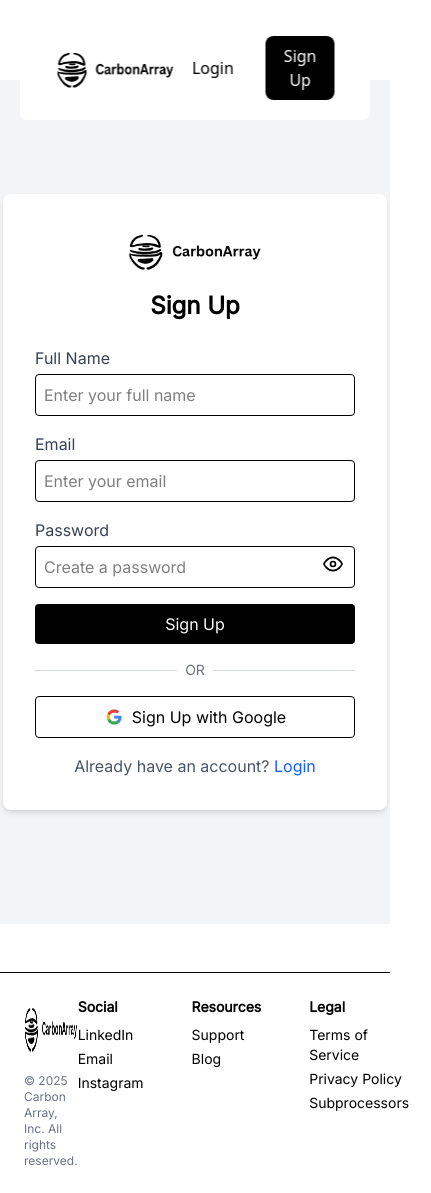
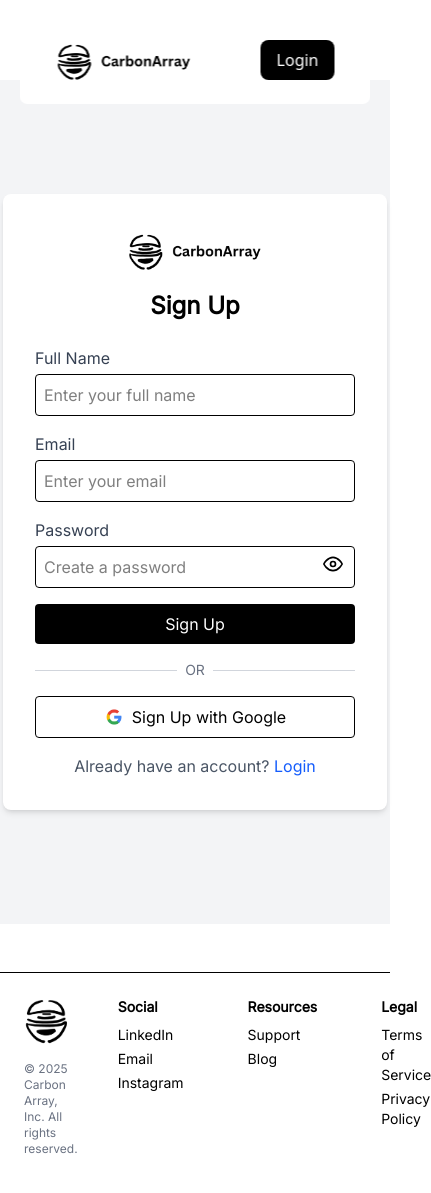
Before and after one commit to carbon-array/frontend, a React (Vite) app: page /signup in a window 390 px wide. Shown: the whole page, 431 px wide, since content can reach past the window. Built offline with nearby package versions, Linux system fonts and the light colour scheme.

Commit message:
updating the footer

```diff
--- a/src/components/footer.jsx
+++ b/src/components/footer.jsx
@@ -1,20 +1,22 @@
-// Footer Component
-import Logo from "../assets/CarbonArray-Nav.png";
-const footer = () => {
+import WideLogo from "../assets/CarbonArray-Nav.png";
+import CompactLogo from "../assets/footer-logo.png";
+
+const Footer = () => {
     return (
       <footer className="bg-white p-6 mt-12 border-t">
         <div className="max-w-5xl mx-auto flex justify-between items-start text-sm text-black">
 
-          {/* Left Section */}
-          <div>
+          <div className="mr-10">
             <div className="flex items-center space-x-2">
-                <img src={Logo} alt="CarbonArray Logo" className="h-15 w-auto" />
+                <img src={WideLogo} alt="CarbonArray Logo" className="hidden md:block h-15 w-auto" />
+                <img src={CompactLogo} alt="CarbonArray Logo" className="block md:hidden h-12 w-auto" />
             </div>
-            <p className="mt-4 text-xs text-gray-500">© 2025 Carbon Array, Inc. All rights reserved.</p>
+            <p className="mt-4 text-xs text-gray-500">
+              © 2025 Carbon Array, Inc. All rights reserved.
+            </p>
           </div>
 
-          {/* Right Sections */}
-          <div className="flex gap-12">
+          <div className="flex gap-16">
             <div>
               <h3 className="font-semibold mb-2">Social</h3>
               <ul className="space-y-1">
@@ -35,13 +37,12 @@
               <ul className="space-y-1">
                 <li><a href="#" className="hover:opacity-70">Terms of Service</a></li>
                 <li><a href="#" className="hover:opacity-70">Privacy Policy</a></li>
-                <li><a href="#" className="hover:opacity-70">Subprocessors</a></li>
               </ul>
             </div>
           </div>
         </div>
       </footer>
     );
-  };
+};
 
-  export default footer;
+export default Footer;
--- a/src/components/hero.jsx
+++ b/src/components/hero.jsx
@@ -38,7 +38,7 @@
           className="bg-black text-white px-5 py-2 rounded-lg hover:opacity-80 flex items-center gap-2"
           onClick={() => navigate("/signup")} // Navigate to Signup page on button click
         >
-          Sign Up <span className="ml-1 rounded border border-gray-600 px-1 font-mono">S</span>
+          Log In
         </button>
       </div>
 
--- a/src/components/navbar.jsx
+++ b/src/components/navbar.jsx
@@ -37,16 +37,10 @@
         </button>
         <div className="flex gap-4 ml-auto items-center">
           <button
-            className="text-black px-4 py-2 rounded-lg hover:opacity-80 flex items-center gap-2"
-            onClick={() => navigate("/login")}
-          >
-            Login
-          </button>
-          <button
             className="bg-black text-white px-4 py-2 rounded-lg hover:opacity-80 flex items-center gap-2"
             onClick={() => navigate("/signup")}
           >
-            Sign Up
+            Login
           </button>
         </div>
       </div>
```
Also changed, not shown: src/assets/footer-logo.png (added).
